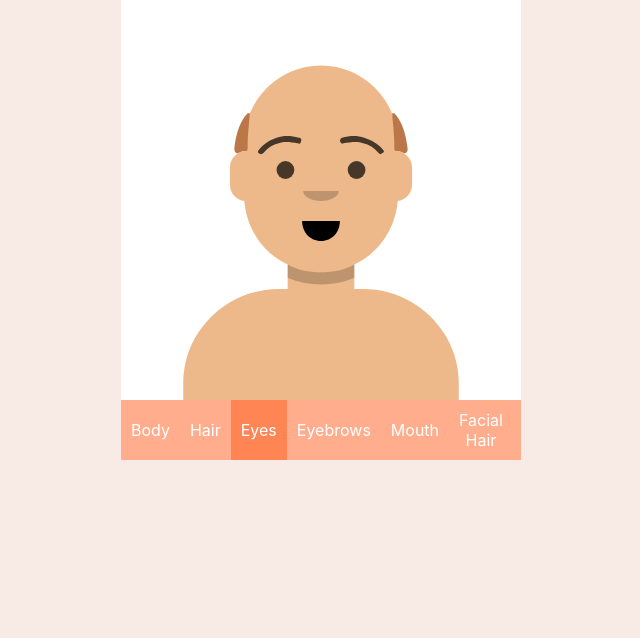
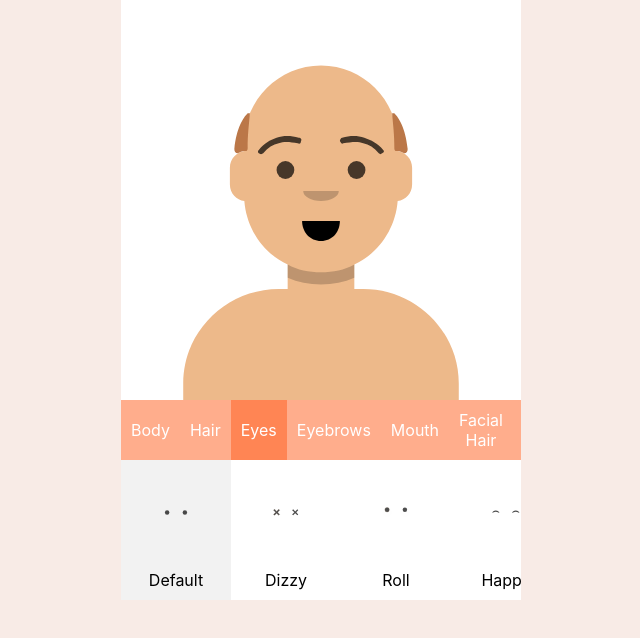
Before and after one commit to thangtmc73/avatar-maker, a React (Create React App) app: page / in a window 1280 px wide. Shown: the top 638 px of the page, without its empty margins (319-959 px from the left). Built offline with nearby package versions, Linux system fonts and the light colour scheme.

Commit message:
feat: show ListItems

```diff
--- a/src/App.js
+++ b/src/App.js
@@ -1,6 +1,7 @@
 import "./App.css";
 import PreviewView from "./components/preview-view/PreviewView";
 import ListCategories from "./components/list-categories/ListCategories";
+import ListItems from "./components/list-items/ListItems";
 
 function App() {
   return (
@@ -8,6 +9,7 @@ function App() {
       <div className="main">
         <PreviewView />
         <ListCategories />
+        <ListItems />
       </div>
     </div>
   );
```
